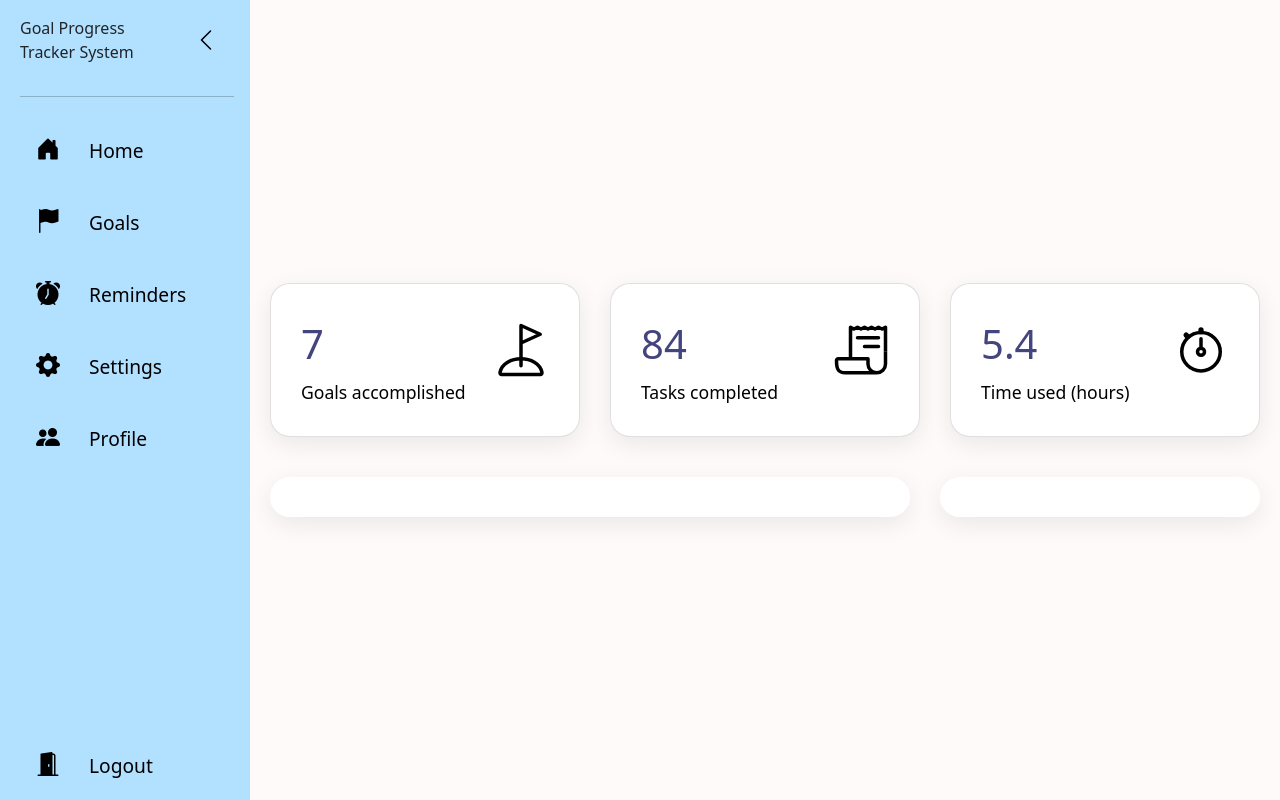
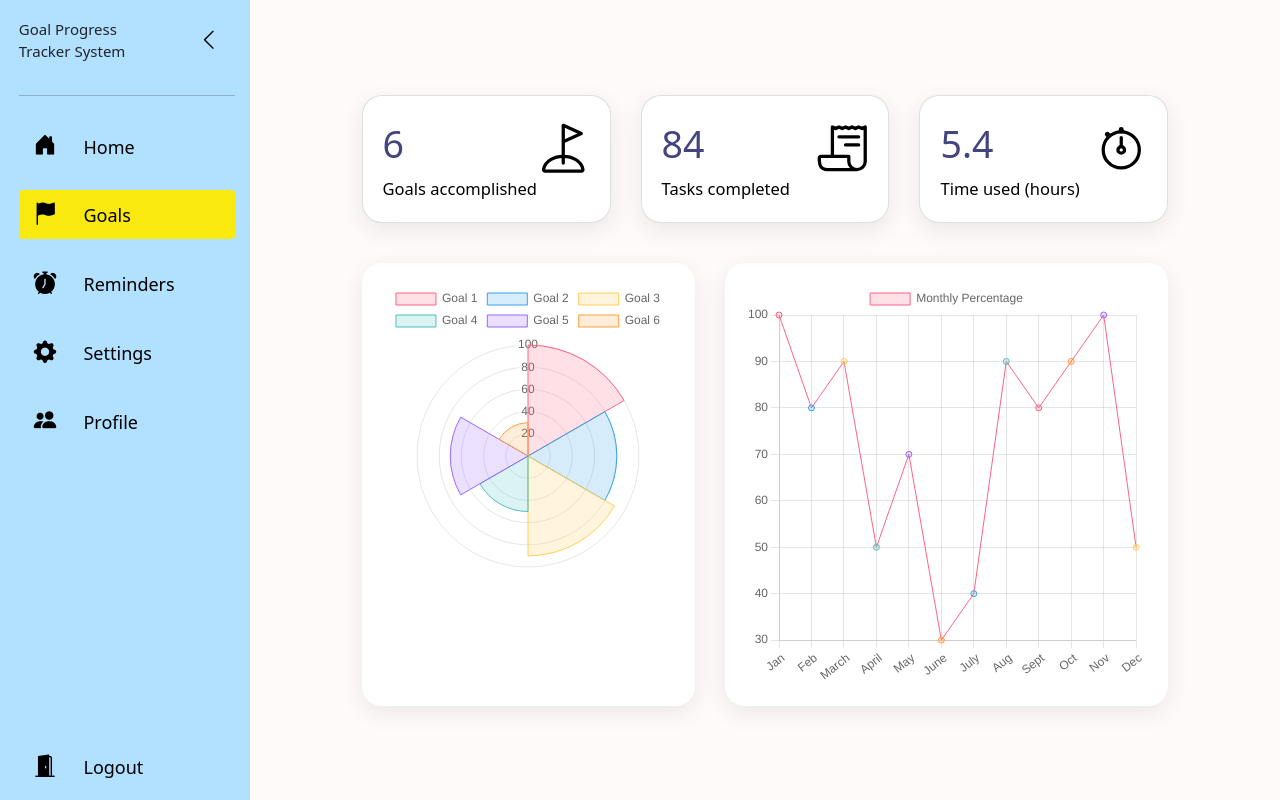
Before and after one commit to WIF2003-2022/goal-progress-tracker-fe, a PHP site: page /visualisation.html in a window 1280 px wide. Run offline with PHP 8.4, Linux system fonts and the light colour scheme; some libraries are stand-ins or nearby versions.

Commit message:
Graph added

```diff
--- /dev/null
+++ b/public/js/chart.js
@@ -0,0 +1,79 @@
+var ctx = document.getElementById("polarChart").getContext("2d");
+var line = document.getElementById("lineChart").getContext("2d");
+var myChart = new Chart(ctx, {
+  type: "polarArea",
+  data: {
+    labels: ["Goal 1", "Goal 2", "Goal 3", "Goal 4", "Goal 5", "Goal 6"],
+    datasets: [
+      {
+        label: "# of Votes",
+        data: [100, 80, 90, 50, 70, 30],
+        backgroundColor: [
+          "rgba(255, 99, 132, 0.2)",
+          "rgba(54, 162, 235, 0.2)",
+          "rgba(255, 206, 86, 0.2)",
+          "rgba(75, 192, 192, 0.2)",
+          "rgba(153, 102, 255, 0.2)",
+          "rgba(255, 159, 64, 0.2)",
+        ],
+        borderColor: [
+          "rgba(255, 99, 132, 1)",
+          "rgba(54, 162, 235, 1)",
+          "rgba(255, 206, 86, 1)",
+          "rgba(75, 192, 192, 1)",
+          "rgba(153, 102, 255, 1)",
+          "rgba(255, 159, 64, 1)",
+        ],
+        borderWidth: 1,
+      },
+    ],
+  },
+  options: {
+    responsive: true,
+  },
+});
+
+
+var lineChart = new Chart(line, {
+  type: "line",
+  data: {
+    labels: ["Jan", "Feb", "March", "April", "May", "June", "July", "Aug", "Sept", "Oct", "Nov", "Dec"],
+    datasets: [
+      {
+        label: "Monthly Percentage",
+        data: [100, 80, 90, 50, 70, 30, 40, 90, 80, 90, 100, 50],
+        backgroundColor: [
+          "rgba(255, 99, 132, 0.2)",
+          "rgba(54, 162, 235, 0.2)",
+          "rgba(255, 206, 86, 0.2)",
+          "rgba(75, 192, 192, 0.2)",
+          "rgba(153, 102, 255, 0.2)",
+          "rgba(255, 159, 64, 0.2)",
+          "rgba(54, 162, 235, 0.2)",
+          "rgba(75, 192, 192, 0.2)",
+          "rgba(255, 99, 132, 0.2)",
+          "rgba(255, 159, 64, 0.2)",
+          "rgba(153, 102, 255, 0.2)",
+          "rgba(255, 206, 86, 0.2)",
+        ],
+        borderColor: [
+          "rgba(255, 99, 132, 1)",
+          "rgba(54, 162, 235, 1)",
+          "rgba(255, 206, 86, 1)",
+          "rgba(75, 192, 192, 1)",
+          "rgba(153, 102, 255, 1)",
+          "rgba(255, 159, 64, 1)",
+          "rgba(54, 162, 235, 1)",
+          "rgba(75, 192, 192, 1)",
+          "rgba(255, 99, 132, 1)",
+          "rgba(255, 159, 64, 1)",
+          "rgba(153, 102, 255, 1)",
+          "rgba(255, 206, 86, 1)",
+        ],
+        borderWidth: 1,
+      }]
+    },
+  options: {
+    responsive: true,
+  },
+});
--- a/public/js/navbar.js
+++ b/public/js/navbar.js
@@ -22,7 +22,7 @@ template.innerHTML = `
         <i class="bi-house-door-fill"></i>
         <span>Home</span>
       </a>
-      <a class="nav-link" href="#" data-bs-toggle="tooltip" title="Goals">
+      <a class="nav-link" href="visualisation.html" data-bs-toggle="tooltip" title="Goals">
         <i class="bi-flag-fill"></i>
         <span>Goals</span>
       </a>
--- a/public/styles/visualisation.css
+++ b/public/styles/visualisation.css
@@ -1,4 +1,5 @@
-/* info */
+
+/* cards */
 .cardBox {
   position: relative;
   width: 100%;
@@ -10,7 +11,7 @@
 .cardBox .card {
   position: relative;
   background: white;
-  padding: 30px;
+  padding: 20px;
   border-radius: 20px;
   display: flex;
   flex-direction: row;
@@ -50,14 +51,16 @@
   width: 100%;
   padding: 20px;
   display: grid;
-  grid-template-columns: 2fr 1fr;
+  grid-template-columns: 1.5fr 2fr;
   grid-gap: 30px;
 }
 .graphBox .box {
   position: relative;
   background: #ffff;
   padding: 20px;
-  width: 100%;
+  display: flex;
+  flex-direction: row;
+  justify-content: space-between;
   box-shadow: 0 7px 25px rgba(0, 0, 0, 0.08);
   border-radius: 20px;
 }
--- a/public/visualisation.html
+++ b/public/visualisation.html
@@ -7,6 +7,7 @@
   <meta name="viewport" content="width=device-width, initial-scale=1.0" />
   <link rel="stylesheet" href="styles/index.css" />
   <link rel="stylesheet" href="styles/visualisation.css" />
+  <link rel="stylesheet" href="https://www.w3schools.com/w3css/4/w3.css">
   <link rel="preconnect" href="https://fonts.googleapis.com" />
   <link rel="preconnect" href="https://fonts.gstatic.com" crossorigin />
   <link href="https://fonts.googleapis.com/css2?family=Roboto+Mono&display=swap" rel="stylesheet" />
@@ -24,11 +25,13 @@
     <nav-bar></nav-bar>
     <div class="content-wrapper">
       <div class="flex-container">
+        <!-- main -->
+        <div class="main">
         <!-- cards -->
-        <div class="cardBox">
+        <div class="cardBox mt-15">
           <div class="card">
             <div>
-              <div class="numbers">7</div>
+              <div class="numbers">6</div>
               <div class="cardName">Goals accomplished</div>
             </div>
             <div class="iconBx">
@@ -54,18 +57,23 @@
             </div>
           </div>
         </div>
-
         <!-- chart -->
         <div class="graphBox">
-          <div class="box"></div>
-          <div class="box"></div>
+          <div class="box">
+            <canvas id="polarChart" width="200" height="200"></canvas>
+          </div>
+          <div class="box">
+            <canvas id="lineChart" width="200" height="200"></canvas>
+          </div>
         </div>
-
+        </div>
       </div>
     </div>
   </div>
   <script type="module" src="https://unpkg.com/ionicons@5.5.2/dist/ionicons/ionicons.esm.js"></script>
   <script nomodule src="https://unpkg.com/ionicons@5.5.2/dist/ionicons/ionicons.js"></script>
+  <script src="https://cdn.jsdelivr.net/npm/chart.js@3.6.0/dist/chart.min.js"></script>
+  <script src="js/chart.js"></script>
 </body>
 
 </html>
```
